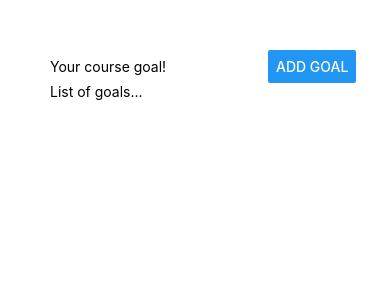
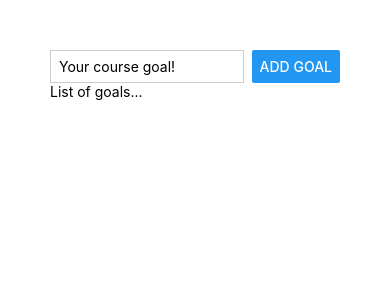
Before and after one commit to ahzainalabidin/CourseGoalApp, a React Native app: screen / in a window 390 px wide. Shown: the top 300 px of the page. Built offline with nearby package versions, Linux system fonts and the light colour scheme.

Commit message:
Style text input

```diff
--- a/App.js
+++ b/App.js
@@ -5,7 +5,7 @@
     <View style={styles.appContainer}>
 
       <View style={styles.inputContainer}>
-        <TextInput placeholder='Your course goal!' />
+        <TextInput style={styles.textInput} placeholder='Your course goal!' />
         <Button title='Add Goal' />
       </View>
 
@@ -24,5 +24,12 @@
   inputContainer: {
     flexDirection: 'row',
     justifyContent: 'space-between'
+  },
+  textInput: {
+    borderWidth: 1,
+    borderColor: '#cccccc',
+    width: '80%',
+    marginRight: 8,
+    paddingLeft: 8
   }
 });
```
